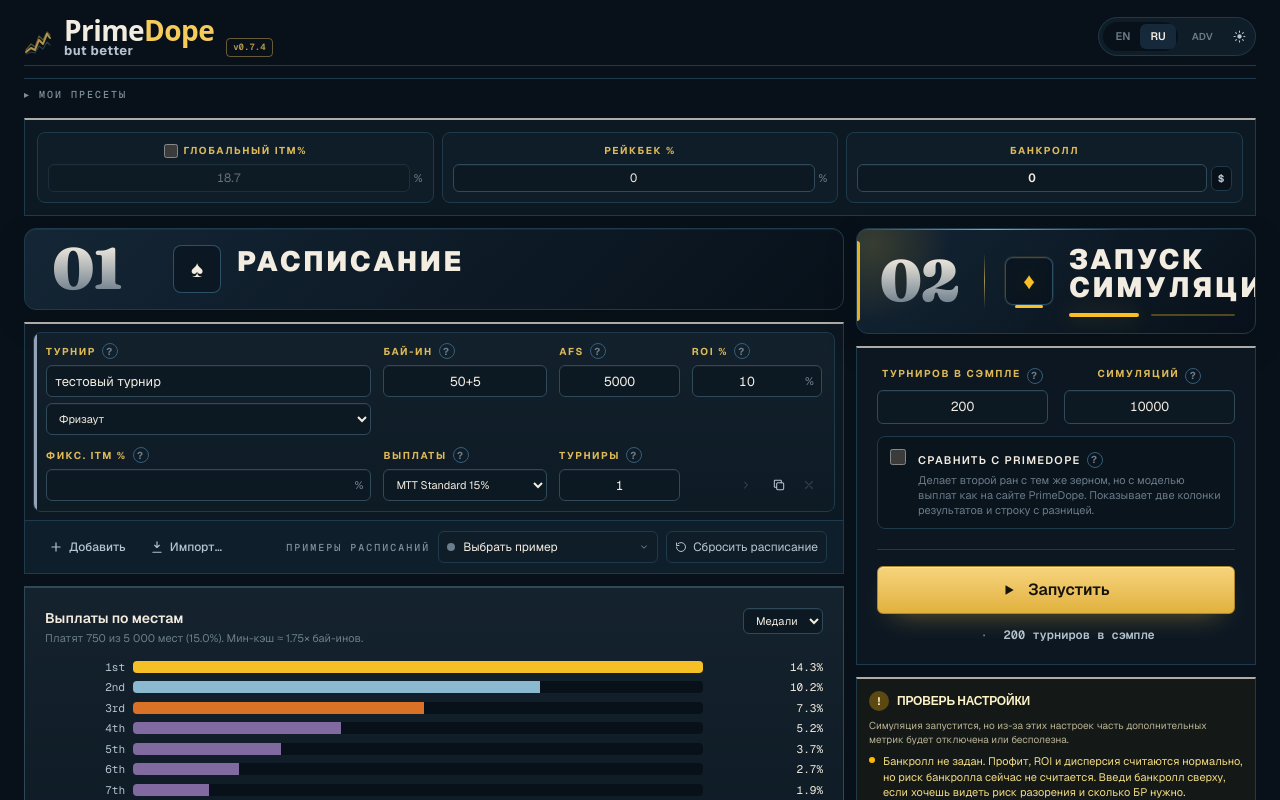
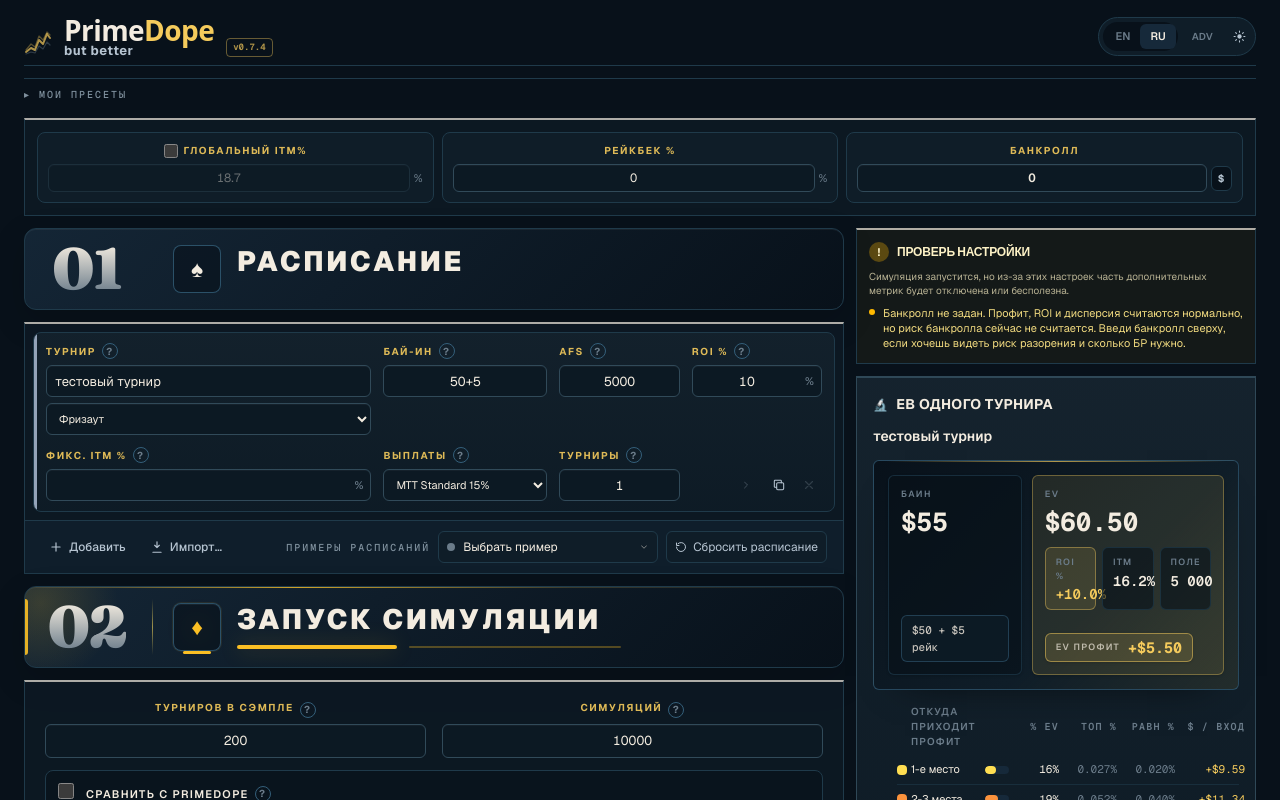
Before and after one commit to loremcdmx/tournament-variance-sim, a Next.js app: page / in a window 1280 px wide. Shown: the top 800 px of the page. Built offline with nearby package versions, Linux system fonts and the light colour scheme.

Commit message:
Move run panel under schedule

```diff
--- a/src/app/page.tsx
+++ b/src/app/page.tsx
@@ -1107,10 +1107,6 @@
               />
             )}
 
-            <PayoutStructureCard schedule={deferredSchedule} />
-          </div>
-
-          <aside className="flex min-w-0 flex-col gap-3 xl:sticky xl:top-3 xl:self-start">
             <CompactPanelHeader
               number="02"
               title={t("section.controls.title")}
@@ -1143,6 +1139,10 @@
               }
             />
 
+            <PayoutStructureCard schedule={deferredSchedule} />
+          </div>
+
+          <aside className="flex min-w-0 flex-col gap-3 xl:sticky xl:top-3 xl:self-start">
             {sanityFindings.length > 0 && (
               <Card className="border-amber-400/40 bg-amber-400/5 p-3">
                 <div className="mb-2 flex items-center gap-2">
```
